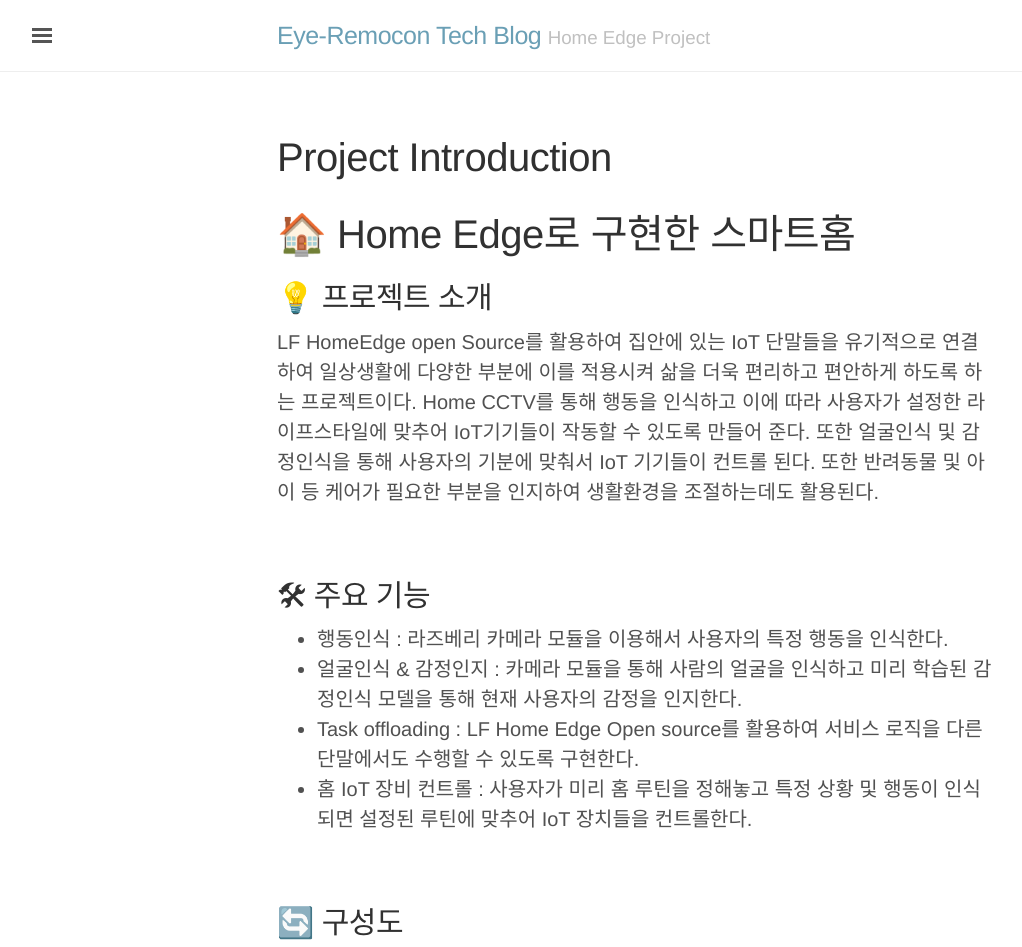
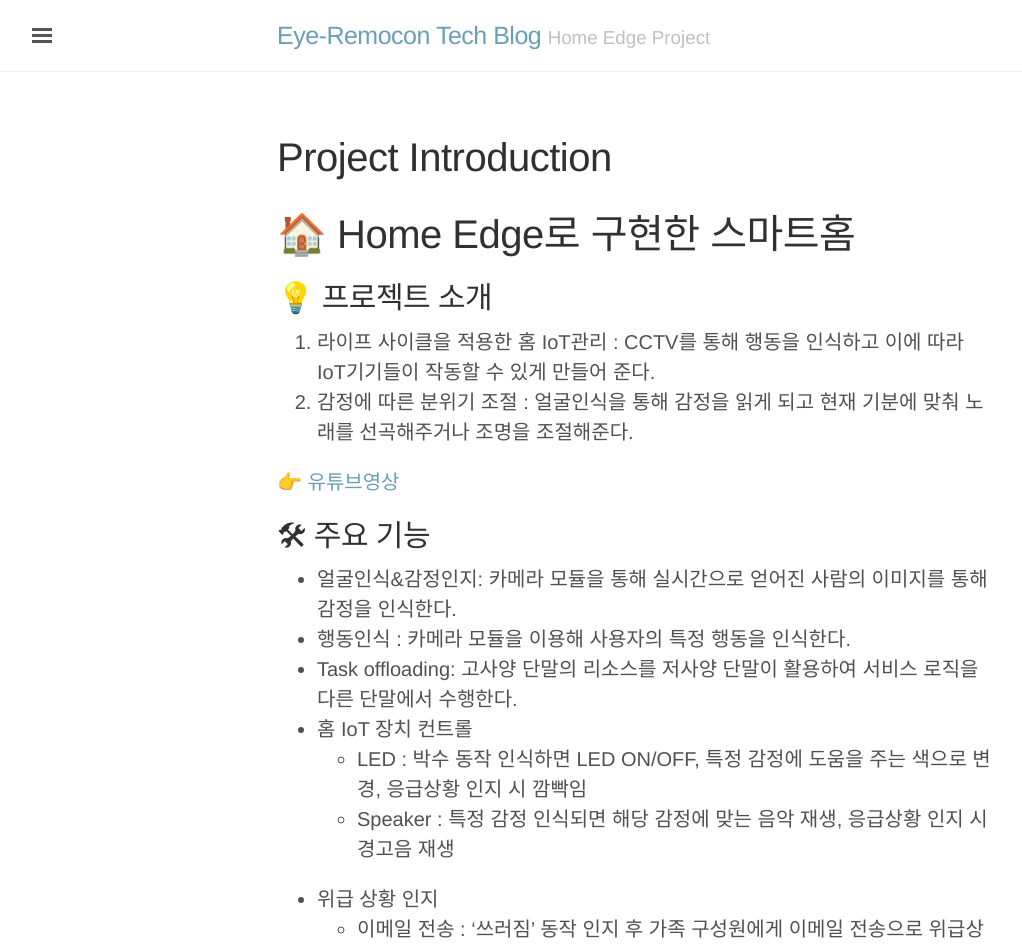
Before and after one commit to Eye-Remocon/Eye-Remocon.github.io, a Jekyll site: the page built from about.md, in a window 1280 px wide and 1400 px high. Shown: the top 947 px of the window, without its empty margins (3-1025 px from the left). Built offline with Jekyll 4.4.1, drawn with Linux system fonts in a browser that asks for light colours; some web fonts are replaced; some of the changed text lies outside the part shown.

Commit message:
Update about.md

```diff
--- a/about.md
+++ b/about.md
@@ -7,39 +7,63 @@ title: Project Introduction
 
 <H2>💡 프로젝트 소개 </H2>
 
-LF HomeEdge open Source를 활용하여 집안에 있는 IoT 단말들을 유기적으로 연결하여 일상생활에 다양한 부분에 이를 적용시켜 삶을 더욱 편리하고 편안하게 하도록 하는 프로젝트이다. Home CCTV를 통해 행동을 인식하고 이에 따라 사용자가 설정한 라이프스타일에 맞추어 IoT기기들이 작동할 수 있도록 만들어 준다. 또한 얼굴인식 및 감정인식을 통해 사용자의 기분에 맞춰서 IoT 기기들이 컨트롤 된다. 또한 반려동물 및 아이 등 케어가 필요한 부분을 인지하여 생활환경을 조절하는데도 활용된다.
+1. 라이프 사이클을 적용한 홈 IoT관리 : CCTV를 통해 행동을 인식하고 이에 따라 IoT기기들이 작동할 수 있게 만들어 준다.
+2. 감정에 따른 분위기 조절 : 얼굴인식을 통해 감정을 읽게 되고 현재 기분에 맞춰 노래를 선곡해주거나 조명을 조절해준다.
 
+  👉 [유튜브영상](https://www.youtube.com/watch?v=GlVb4BV72ao)
 <br/>
 
 <H2>🛠 주요 기능 </H2>
 
-- 행동인식 : 라즈베리 카메라 모듈을 이용해서 사용자의 특정 행동을 인식한다.
-- 얼굴인식 & 감정인지 : 카메라 모듈을 통해 사람의 얼굴을 인식하고 미리 학습된 감정인식 모델을 통해 현재 사용자의 감정을 인지한다.
-- Task offloading : LF Home Edge Open source를 활용하여 서비스 로직을 다른 단말에서도 수행할 수 있도록 구현한다.
-- 홈 IoT 장비 컨트롤 : 사용자가 미리 홈 루틴을 정해놓고 특정 상황 및 행동이 인식되면 설정된 루틴에 맞추어 IoT 장치들을 컨트롤한다.
+- 얼굴인식&감정인지: 카메라 모듈을 통해 실시간으로 얻어진 사람의 이미지를 통해 감정을 인식한다.
+- 행동인식 : 카메라 모듈을 이용해 사용자의 특정 행동을 인식한다.
+- Task offloading: 고사양 단말의 리소스를 저사양 단말이 활용하여 서비스 로직을 다른 단말에서 수행한다.
+- 홈 IoT 장치 컨트롤
+  - LED : 박수 동작 인식하면 LED ON/OFF, 특정 감정에 도움을 주는 색으로 변경, 응급상황 인지 시 깜빡임
+  - Speaker : 특정 감정 인식되면 해당 감정에 맞는 음악 재생, 응급상황 인지 시 경고음 재생
+- 위급 상황 인지
+  - 이메일 전송 : '쓰러짐' 동작 인지 후 가족 구성원에게 이메일 전송으로 위급상황 알림
 
 <br/>
 
 <H2>🔄 구성도 </H2>
 
-- (채울 내용)
+![image](https://user-images.githubusercontent.com/54658745/143807526-8588a683-00e7-4e4b-a5f1-630ddab3454c.png)
 
 <br/>
 
 <H2>🔎 주요기술 </H2>
 
 - Home Egde Computing : LF Home Edge open source를 활용하여 집안에 있는 IoT장치(CCTV, Speaker, TV 등)을 자동으로 연결하여 단말관리, 데이터 저장, Task offload 등을 구현
-- Detection : AWS 혹은 로컬 단말을 활용해 이미지 및 동영상 속 얼굴을 인식하고 ('행복', '슬픔', '분노', '놀람', '혐오', '침묵', '혼란') 등의 감정을 탐지해냄
+- Detection
+  - AWS 혹은 로컬 단말을 활용해 이미지 속 얼굴을 인식하고 ('행복', '슬픔', '분노', '놀람', '혐오', '침묵', '혼란') 등의 감정을 탐지해냄
+  - 로컬 단말을 활용해 이미지 속 ('쓰러짐', '식사 동작', '박수 동작') 등의 행동을 탐지해냄
 - 컨테이너 로직 개발(Edge/Cloud) : 스마트홈 내에 있는 저사양 IoT 단말 대신 컴퓨팅 로직을 수행하는 Edge/Cloud 서비스를 컨테이너로 구현
-- (Computer Vision(CNN model), Python & Flask, AWS, PyTorch, Docker, ...의 추가적인 내용)
 
 <br/>
 
+<H2>🤟 작품 특징 및 장점 </H2>
+
+- IoT 단말 측면
+  - LF HomeEdge 오픈소스를 활용하여 집안의 IoT 단말들을 사용자 개입 없이 자동으로 연결한다.
+  - 리소스를 유기적으로 통합하여 저사양 IoT 단말이 고사양 단말의 자원을 효율적으로 사용한다.
+  - Cloud로 데이터 전송 최소화하여 네트워크 지연을 최소화한다.
+- 서비스 측면
+  - 기존의 음성인식에 기반한 스마트홈과는 달리 감정인식, 행동인식과 같은 영상 인식 기술을 활용한다.
+  - 사용자의 상황에 맞춘 서비스(음악, 조명 등) 제공으로 삶의 질 향상에 기여한다.
+<br/>
+
+
+<H2>👀 프로젝트 개발 환경 </H2>
+<img width="1000" alt="스크린샷 2021-11-29 오후 1 19 43" src="https://user-images.githubusercontent.com/54658745/143808512-7727a715-12d6-4443-9384-c2f52e757a02.png">
+
+
+<br/>
 <H2>👨‍👩‍👧‍👦 역할분담 </H2>
 
 |이름|역할|기타|
 |------|---|---|
-|이혜원|HW 컨트롤|팀장|
+|이승희|얼굴&감정&행동인식 모델 구축, HW 컨트롤, 서비스 로직(컨테이너) 구현, LF HomeEdge 오픈소스 기여|팀장|
+|이혜원|HW 컨트롤|팀원|
 |류상욱|서비스 로직(컨테이너) 구현, LF HomeEdge 오픈소스 기여|팀원|
 |이승빈|얼굴&감정&행동인식 모델 구축, 서비스 로직(컨테이너) 구현|팀원|
-|이승희|얼굴&감정&행동인식 모델 구축, LF HomeEdge 오픈소스 기여|팀원|
```
